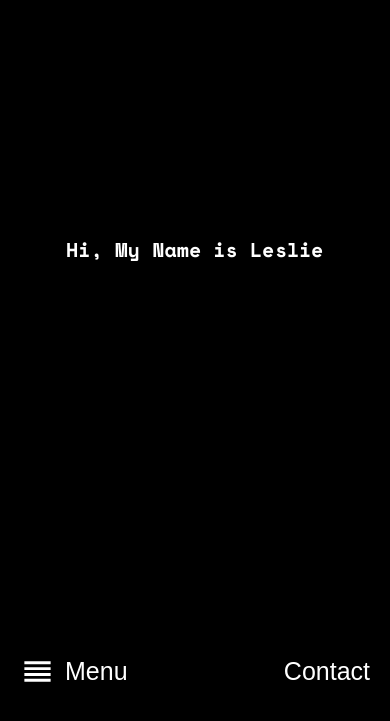
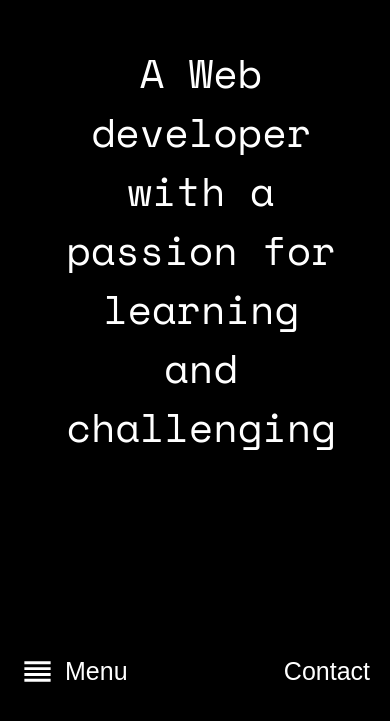
Before and after one commit to leslied41/my-portfolio, a React (Create React App) app: page / in a window 390 px wide. Shown: the part 133-854 px from the top of the page. Built offline with nearby package versions, Linux system fonts and the light colour scheme.

Commit message:
when mobile after 3s disappear animation text in homepage and show ::after content permanently

```diff
--- a/src/components/Projects/index.scss
+++ b/src/components/Projects/index.scss
@@ -26,6 +26,7 @@
     @media screen and (max-width: 640px) {
       grid-template-columns: repeat(1, 1fr);
       gap: 25px;
+      margin-top: 50px;
     }
   }
 }
--- a/src/components/Skills/index.scss
+++ b/src/components/Skills/index.scss
@@ -24,7 +24,7 @@
     gap: 25px;
     @media screen and (max-width: 640px) {
       grid-template-columns: repeat(1, 1fr);
-      margin-top: 100px;
+      margin-top: 50px;
     }
     .item {
       margin-top: 10px;
--- a/src/pages/Home.tsx
+++ b/src/pages/Home.tsx
@@ -11,8 +11,15 @@ import "aos/dist/aos.css";
 interface Props {}
 
 const Home = (props: Props) => {
+  const [mobileMode, setMobileMode] = useState(false);
   const [letterClass, setlLetterClass] = useState("text-animate");
   const nameArray = ["L", "e", "s", "l", "i", "e"];
+
+  useEffect(() => {
+    setTimeout(() => {
+      setMobileMode(true);
+    }, 3000);
+  }, []);
 
   useEffect(() => {
     AOS.init();
@@ -25,8 +32,8 @@ const Home = (props: Props) => {
   return (
     <div className="Home" id="homeAnchor">
       <div className="header">
-        <div className="des">
-          <h2>
+        <div className={mobileMode ? "des animation-disappear" : "des"}>
+          <h2 className={mobileMode ? "animation-disappear" : ""}>
             <span className={`${letterClass} _1`}>Hi,</span>
             <span className={`${letterClass} _2`}> My</span>
             <span className={`${letterClass} _3`}> Name</span>
--- a/src/styles/Home.scss
+++ b/src/styles/Home.scss
@@ -21,6 +21,13 @@
 
     .des {
       position: relative;
+      &.animation-disappear {
+        &::after {
+          @media screen and (max-width: 420px) {
+            opacity: 1;
+          }
+        }
+      }
       &::after {
         color: white;
         content: "A Web developer with a passion for learning and challenging";
@@ -32,6 +39,7 @@
         transform: translate3d(0, -50%, 0);
         opacity: 0;
         transition: all 0.3s ease-in-out;
+
         @media screen and (max-width: 420px) {
           font-size: 40px;
         }
@@ -41,6 +49,11 @@
         color: white;
         transition: all 0.3s ease-in-out;
         text-align: center;
+        &.animation-disappear {
+          @media screen and (max-width: 420px) {
+            opacity: 0;
+          }
+        }
 
         @media screen and (max-width: 768px) {
           font-size: 50px;
```
